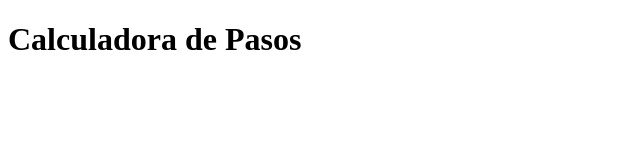
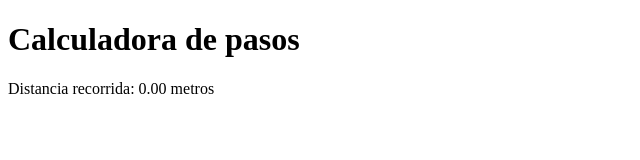
Before and after one commit to raulgodii/Geolocation, a plain HTML site: page index.html in a window 1280 px wide. Shown: the whole page, without its empty margins (0-640 px from the left). Drawn offline with Linux system fonts and the light colour scheme.

Commit message:
distancia html

```diff
--- a/index.html
+++ b/index.html
@@ -7,7 +7,7 @@
     <script type="module" src="ej1.js"></script>
 </head>
 <body>
-    <h1>Calculadora de Pasos</h1>
-    <p id="posicion"></p>
+    <h1>Calculadora de pasos</h1>
+    <p id="posicion">Distancia recorrida: 0.00 metros</p>
 </body>
 </html>
```
